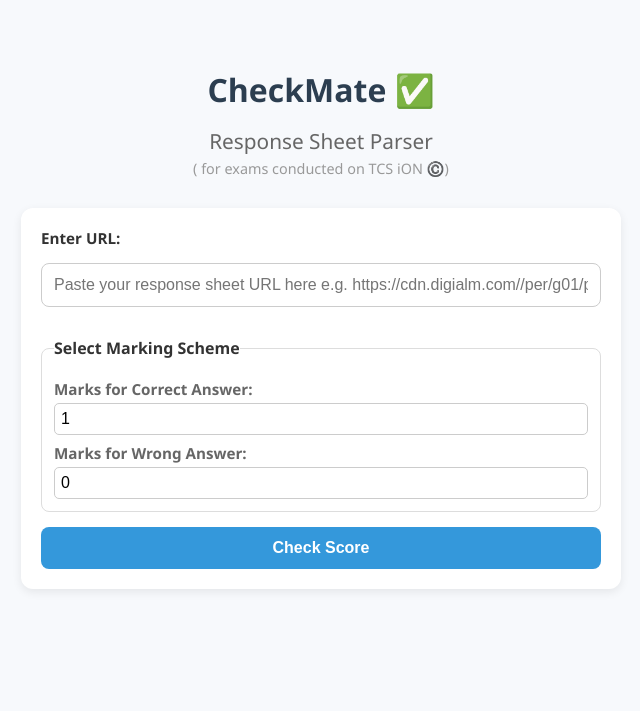
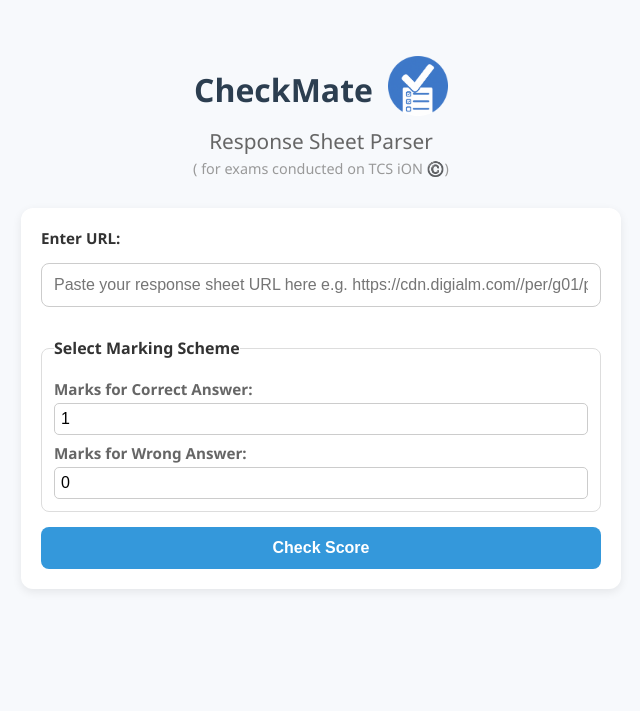
Before and after one commit to ShubhamPaliwal03/CheckMate, a plain HTML site: page index.html in a window 1280 px wide. Shown: the whole page, without its empty margins (319-959 px from the left). Drawn offline with Linux system fonts and the light colour scheme.

Commit message:
Added favicon and logo

```diff
--- a/index.html
+++ b/index.html
@@ -5,11 +5,15 @@
   <meta name="viewport" content="width=device-width, initial-scale=1.0"/>
   <title>CheckMate - Response Sheet Parser</title>
   <link rel="stylesheet" href="styles.css" />
+  <link rel="shortcut icon" href="resources/logo_cropped.png" type="image/x-icon">
 </head>
 <body>
   <div class="container">
     <header>
-      <h1>CheckMate ✅</h1>
+      <div style="display: flex; justify-content: center; align-items: center;">
+        <h1>CheckMate</h1>
+        <img id="logo" src="./resources/logo_cropped.png" alt="CheckMate Logo">
+      </div>
       <p class="subtitle">Response Sheet Parser</p>
       <p class="subtitle2">( for exams conducted on TCS iON ©️)</p>
     </header>
--- a/styles.css
+++ b/styles.css
@@ -20,6 +20,12 @@
 .container {
   width: 100%;
   max-width: 600px;
+}
+
+#logo{
+  height: 60px;
+  margin-left: 15px;
+  margin-top: 25px;
 }
 
 /* Header */
```
Also changed, not shown: resources/logo.png (added), resources/logo_cropped.png (added).
